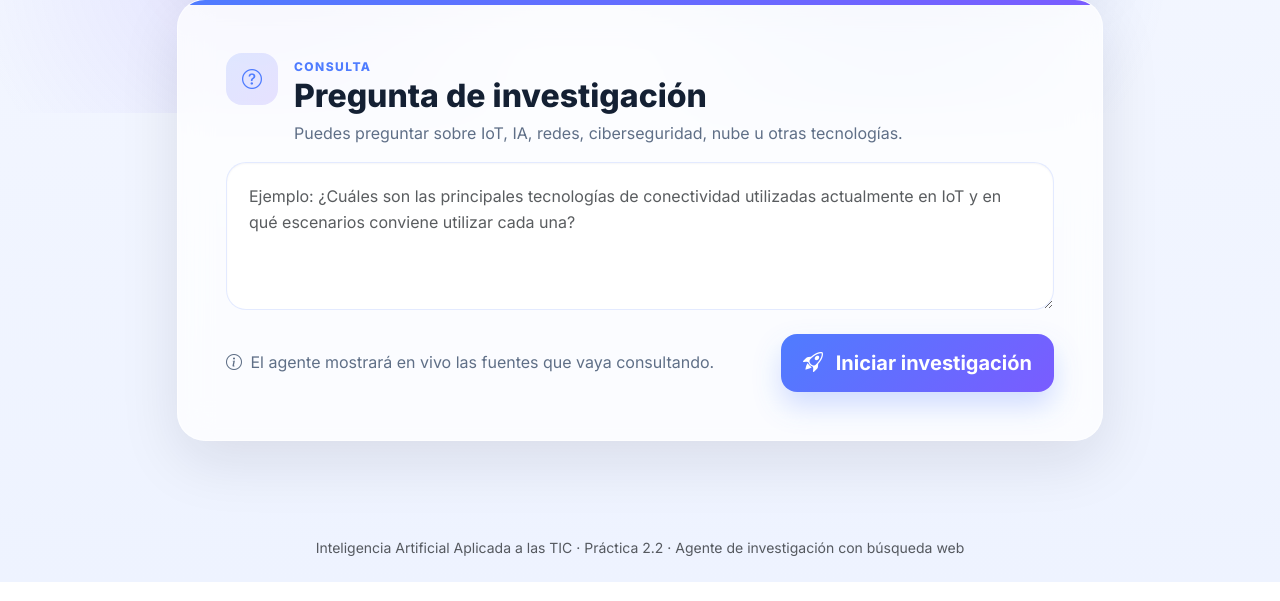
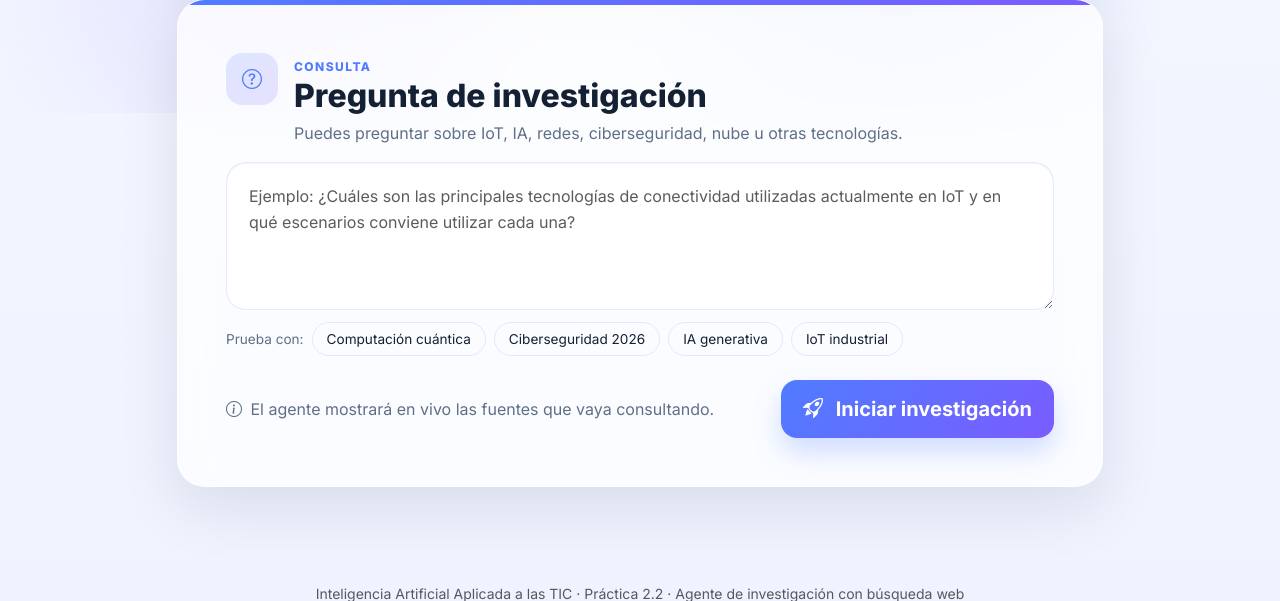
Before and after one commit to Neffex010/agente-investigador-tic, a Flask app: page / in a window 1280 px wide. Shown: the part 687-1288 px from the top of the page. Run offline with Flask 3, Linux system fonts and the light colour scheme.

Commit message:
feat(ux): agrega chips de sugerencias y atajo Ctrl+Enter

```diff
--- a/assets/css/styles.css
+++ b/assets/css/styles.css
@@ -1241,3 +1241,38 @@ body {
         border-radius: 20px;
     }
 }
+
+
+/* =========================================================
+   CHIPS DE SUGERENCIAS · preguntas de ejemplo clicables
+   ========================================================= */
+
+.sugerencias {
+    display: flex;
+    flex-wrap: wrap;
+    gap: 8px;
+    margin-top: 12px;
+    align-items: center;
+}
+
+.sugerencias-label {
+    font-size: 0.85rem;
+    color: var(--muted, #667085);
+}
+
+.sugerencia-chip {
+    background: transparent;
+    border: 1px solid rgba(79, 124, 255, 0.16);
+    border-radius: 999px;
+    padding: 6px 14px;
+    font-size: 0.85rem;
+    color: var(--text, #142033);
+    cursor: pointer;
+    transition: all 0.2s ease;
+}
+
+.sugerencia-chip:hover {
+    background: var(--accent, #4f7cff);
+    color: white;
+    border-color: var(--accent, #4f7cff);
+}
--- a/assets/js/app.js
+++ b/assets/js/app.js
@@ -1164,3 +1164,24 @@ function escaparAtributo(texto) {
         .replace(/</g, "&lt;")
         .replace(/>/g, "&gt;");
 }
+
+
+const chipsSugerencias = document.querySelectorAll(".sugerencia-chip");
+
+chipsSugerencias.forEach((chip) => {
+    chip.addEventListener("click", () => {
+        const texto = chip.getAttribute("data-pregunta") || "";
+        if (!texto) return;
+        pregunta.value = texto;
+        pregunta.focus();
+    });
+});
+
+
+pregunta.addEventListener("keydown", (evento) => {
+    const esCtrlOcmd = evento.ctrlKey || evento.metaKey;
+    if (esCtrlOcmd && evento.key === "Enter") {
+        evento.preventDefault();
+        btnInvestigar.click();
+    }
+});
--- a/templates/index.html
+++ b/templates/index.html
@@ -169,6 +169,14 @@
                             rows="4"
                             placeholder="Ejemplo: ¿Cuáles son las principales tecnologías de conectividad utilizadas actualmente en IoT y en qué escenarios conviene utilizar cada una?"
                         ></textarea>
+
+                        <div class="sugerencias" id="sugerencias">
+                            <span class="sugerencias-label">Prueba con:</span>
+                            <button type="button" class="sugerencia-chip" data-pregunta="¿Qué es la computación cuántica y cómo se aplica en la industria?">Computación cuántica</button>
+                            <button type="button" class="sugerencia-chip" data-pregunta="¿Cuáles son las tendencias de ciberseguridad en 2026?">Ciberseguridad 2026</button>
+                            <button type="button" class="sugerencia-chip" data-pregunta="¿Cómo funciona la inteligencia artificial generativa?">IA generativa</button>
+                            <button type="button" class="sugerencia-chip" data-pregunta="¿Qué impacto tiene el IoT en la industria manufacturera?">IoT industrial</button>
+                        </div>
 
                         <div class="d-flex flex-column flex-md-row justify-content-between align-items-md-center gap-3 mt-4">
                             <div class="helper-text">
```
